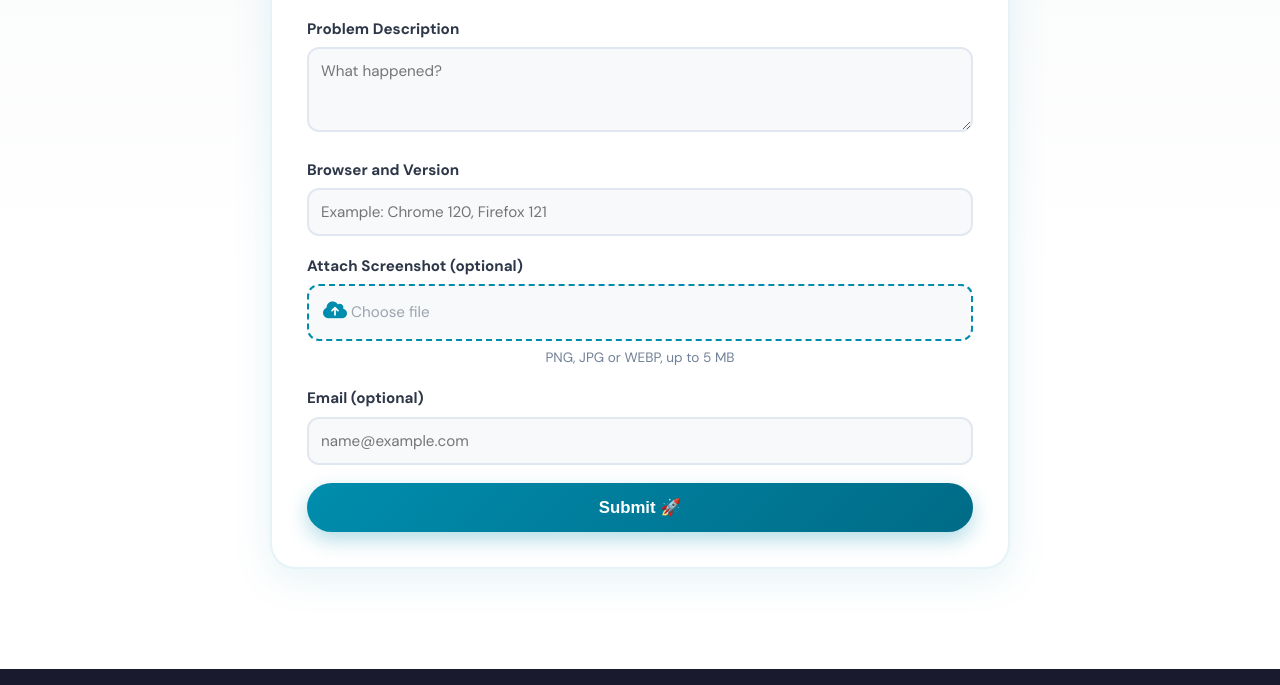
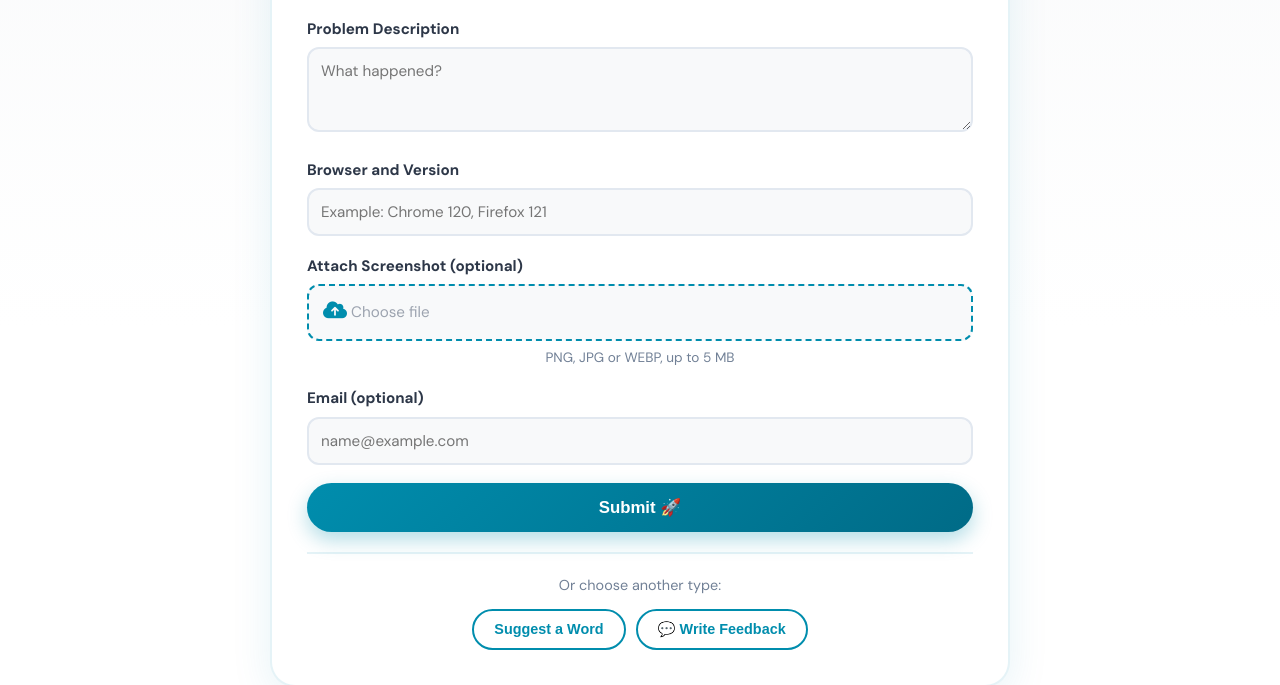
Before and after one commit to QazRikai/qazrikai-web, a plain HTML site: page suggest.html in a window 1280 px wide. Both pictures are taken after a click on the button "🐛 Report a Bug". Shown: the part 248-933 px from the top of the page. Drawn offline with Linux system fonts and the light colour scheme.

Commit message:
Update suggest.html
3 form types with switching between them
One emoji per button

```diff
--- a/suggest.html
+++ b/suggest.html
@@ -571,6 +571,7 @@
                 switcherTitle: 'Немесе басқа түрді таңдаңыз:',
                 btnBug: '🐛 Ақаулық туралы хабарлау',
                 btnFeedback: '💬 Пікір жазу',
+                btnNewWord: 'Жаңа сөз ұсыну',
                 footerContact: 'Байланыс',
 
                 // Form: New Word
@@ -618,6 +619,7 @@
                 switcherTitle: 'Или выберите другой тип обращения:',
                 btnBug: '🐛 Сообщить о баге',
                 btnFeedback: '💬 Написать отзыв',
+                btnNewWord: 'Предложить слово',
                 footerContact: 'Контакты',
 
                 // Form: New Word
@@ -665,6 +667,7 @@
                 switcherTitle: 'Or choose another type:',
                 btnBug: '🐛 Report a Bug',
                 btnFeedback: '💬 Write Feedback',
+                btnNewWord: 'Suggest a Word',
                 footerContact: 'Contact',
 
                 formTitleNewWord: 'Suggest a New Word',
@@ -709,6 +712,7 @@
                 switcherTitle: 'または別のタイプを選択:',
                 btnBug: '🐛 バグを報告',
                 btnFeedback: '💬 フィードバックを書く',
+                btnNewWord: '単語を提案',
                 footerContact: '連絡先',
 
                 formTitleNewWord: '新しい単語を提案',
@@ -919,31 +923,50 @@
             formContent.innerHTML = html;
             formContent.classList.add('fade-transition');
 
-            // Update switcher visibility
+            // Update switcher - show buttons for other two form types
             const switcher = document.getElementById('formSwitcher');
+            const switcherTitle = document.getElementById('switcherTitle');
+            const typeButtons = document.querySelector('.type-buttons');
+
+            switcherTitle.textContent = t.switcherTitle;
+
+            // Build buttons for the other two types
+            let buttonsHTML = '';
             if (type === 'new_word') {
-                switcher.style.display = 'block';
-            } else {
-                switcher.style.display = 'none';
+                buttonsHTML = `
+                    <button class="type-btn" data-type="bug">${t.btnBug}</button>
+                    <button class="type-btn" data-type="feedback">${t.btnFeedback}</button>
+                `;
+            } else if (type === 'bug') {
+                buttonsHTML = `
+                    <button class="type-btn" data-type="new_word">${t.btnNewWord}</button>
+                    <button class="type-btn" data-type="feedback">${t.btnFeedback}</button>
+                `;
+            } else if (type === 'feedback') {
+                buttonsHTML = `
+                    <button class="type-btn" data-type="new_word">${t.btnNewWord}</button>
+                    <button class="type-btn" data-type="bug">${t.btnBug}</button>
+                `;
             }
 
-            // Attach form handler
-            setTimeout(() => attachFormHandler(), 100);
-        }
+            typeButtons.innerHTML = buttonsHTML;
+            switcher.style.display = 'block';
 
-        // Form type switcher
+            // Re-attach click handlers for new buttons
             document.querySelectorAll('.type-btn').forEach(btn => {
                 btn.addEventListener('click', function() {
-                const type = this.dataset.type;
-                renderForm(type);
-
-                // Scroll to form
+                    const newType = this.dataset.type;
+                    renderForm(newType);
                     document.querySelector('.form-container').scrollIntoView({
                         behavior: 'smooth',
                         block: 'start'
                     });
                 });
             });
+
+            // Attach form handler
+            setTimeout(() => attachFormHandler(), 100);
+        }
 
         // Form submission handler
         function attachFormHandler() {
```
Lines whose indentation alone changed are shown as unchanged.
